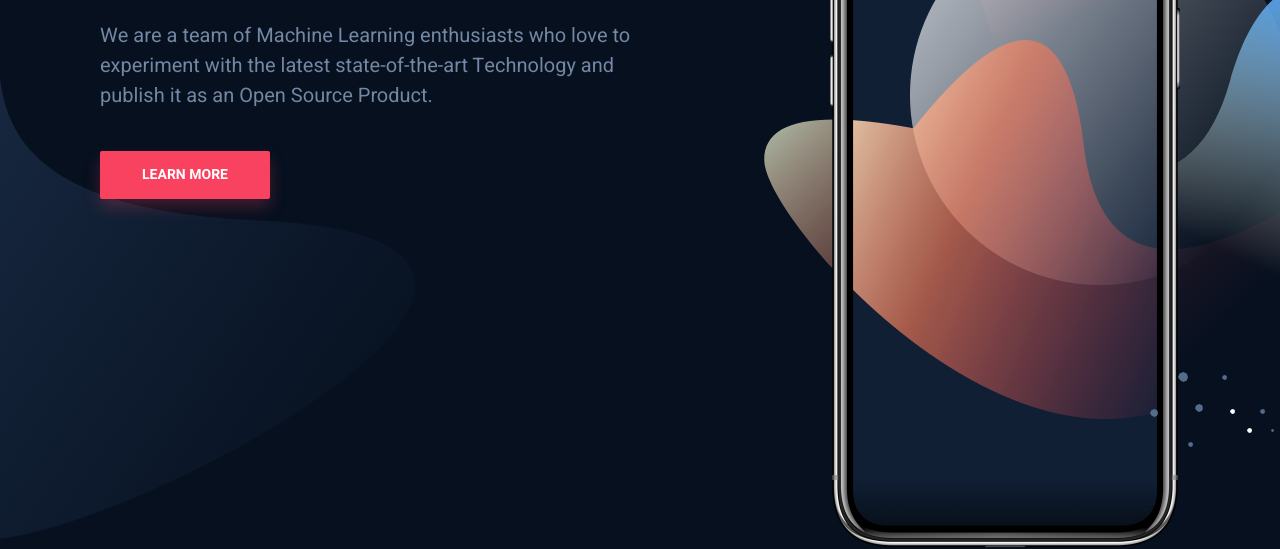
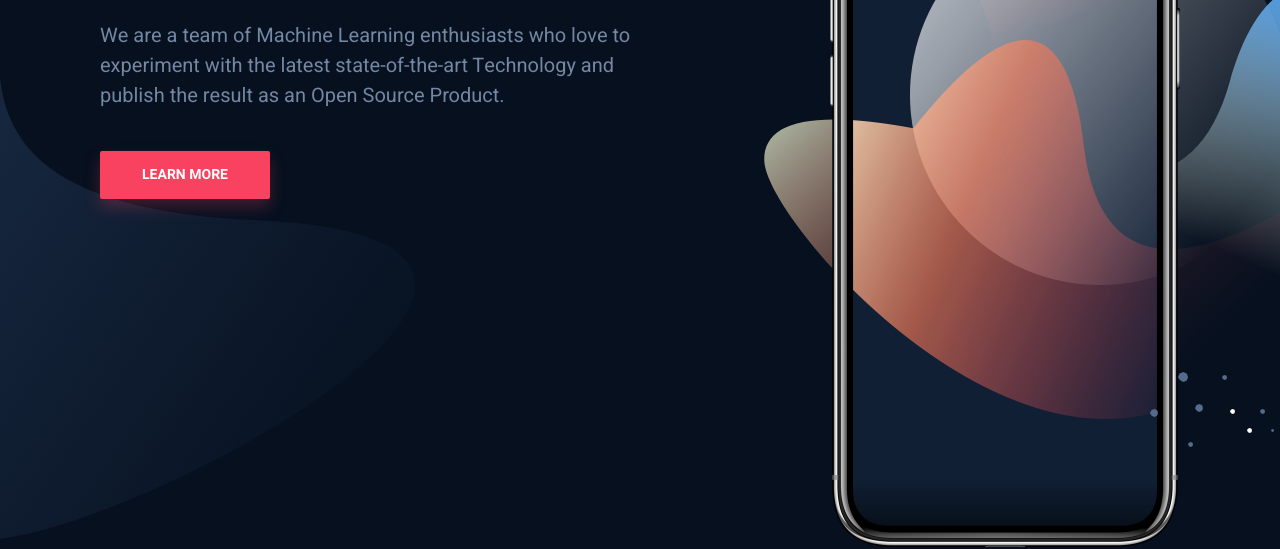
Before and after one commit to cahya-wirawan/ai-research.id, a website: page index.html in a window 1280 px wide. Shown: the part 289-838 px from the top of the page. Drawn offline with nearby package versions, Linux system fonts and the light colour scheme; files that its build step writes are made by us from their sources; files whose address does not match are found by name.

Commit message:
update index.html

```diff
--- a/index.html
+++ b/index.html
@@ -48,7 +48,7 @@
                     <div class="hero-inner">
 						<div class="hero-copy">
 	                        <h1 class="hero-title mt-0">Indonesian AI Research</h1>
-	                        <p class="hero-paragraph">We are a team of Machine Learning enthusiasts who love to experiment with the latest state-of-the-art Technology and publish it as an Open Source Product.</p>
+	                        <p class="hero-paragraph">We are a team of Machine Learning enthusiasts who love to experiment with the latest state-of-the-art Technology and publish the result as an Open Source Product.</p>
 	                        <div class="hero-cta"><a class="button button-primary button-shadow" href="#">Learn more</a></div>
 						</div>
 						<div class="hero-app">
```
